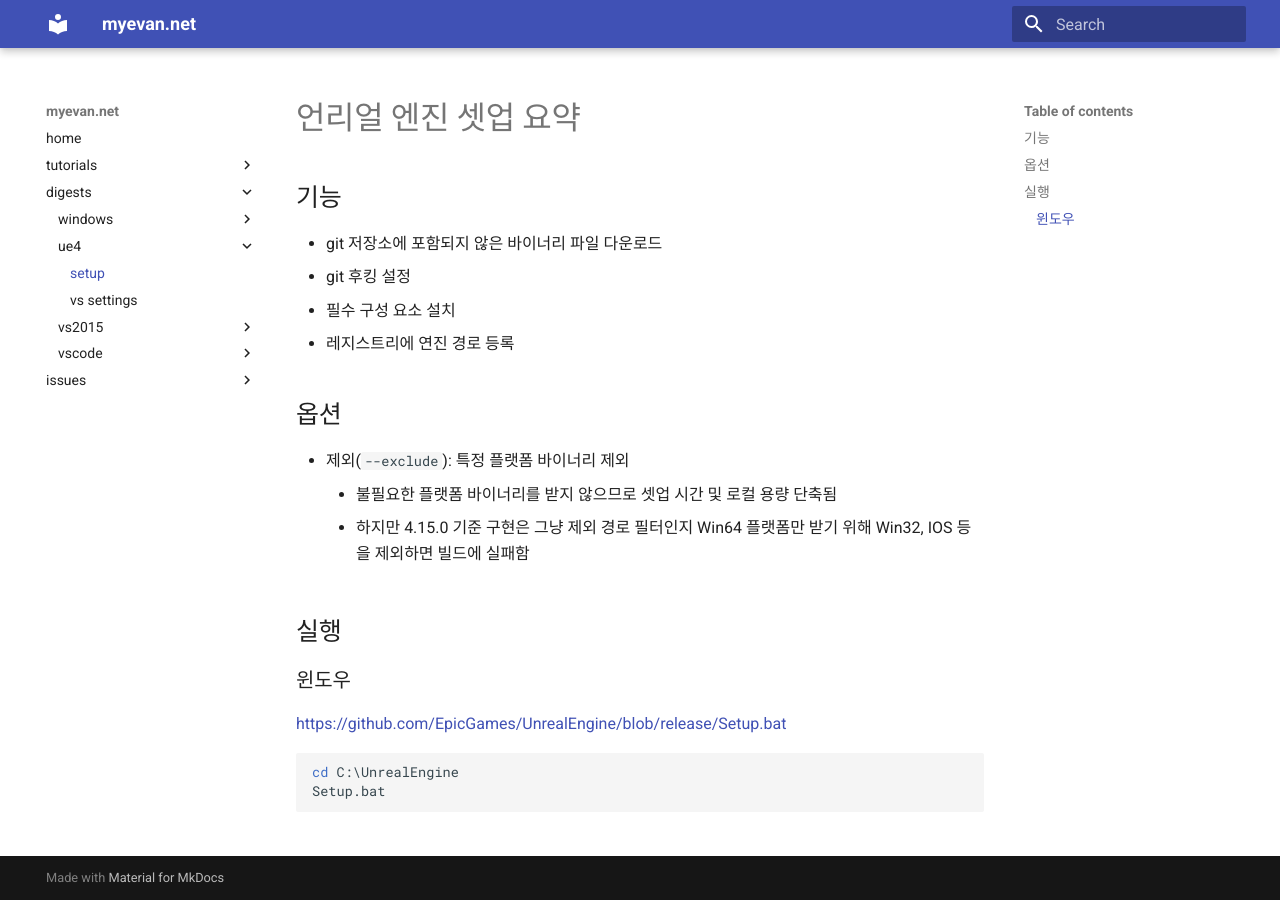
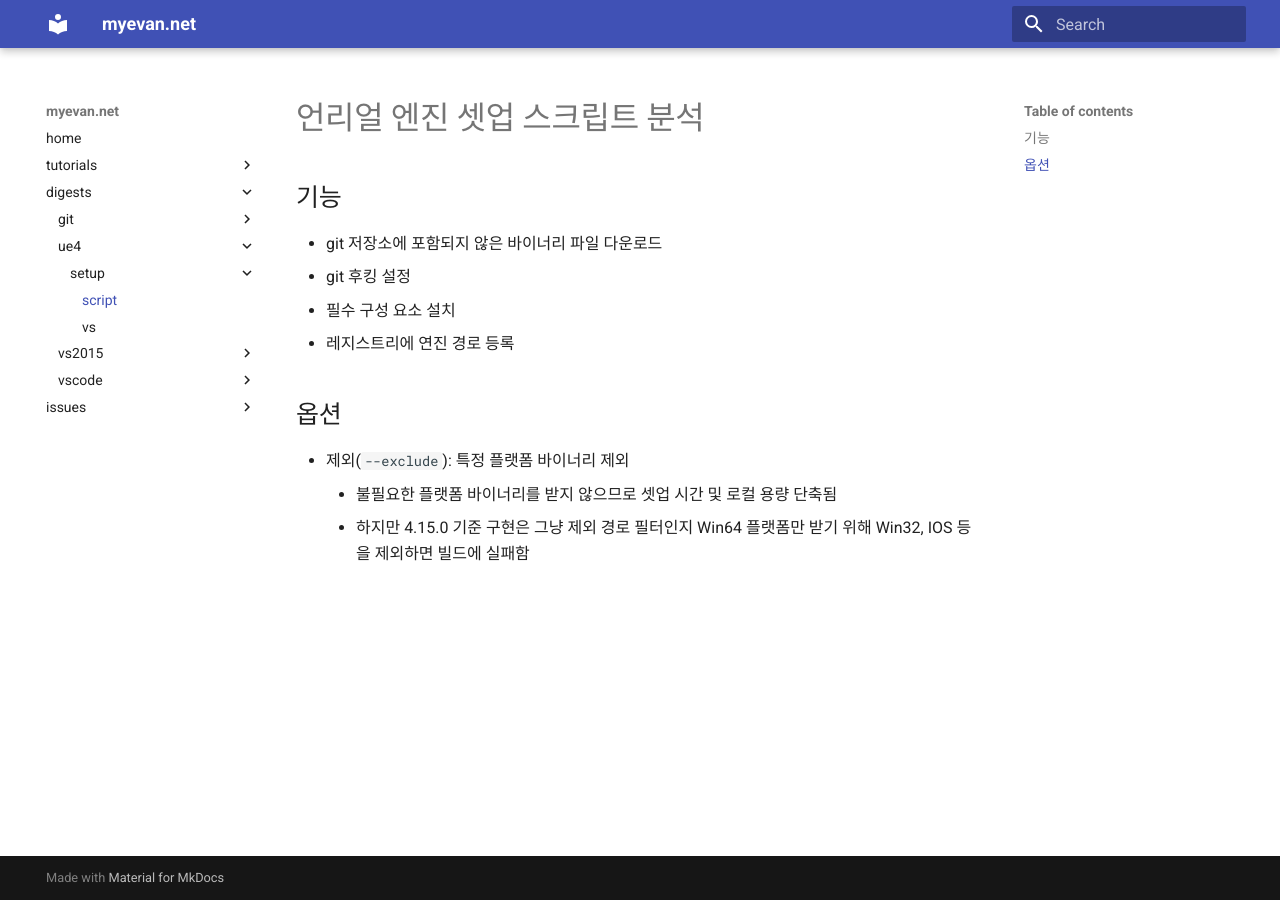
Before and after one commit to myevan/myevan-home, an MkDocs documentation site: the page built from docs/ue4_setup_script_digest.md, in a window 1280 px wide. Built offline with MkDocs 1.6.1 and Material for MkDocs 9.7.7, drawn with Linux system fonts in a browser that asks for light colours; old or Windows-style settings are respelled for this version of MkDocs.

Commit message:
문서 명칭 정리

```diff
--- a/docs/ue4_setup_digest.md
+++ b/docs/ue4_setup_script_digest.md
@@ -1,4 +1,4 @@
-# 언리얼 엔진 셋업 요약
+# 언리얼 엔진 셋업 스크립트 분석
 
 ## 기능
 
@@ -12,14 +12,3 @@
 * 제외(`--exclude`): 특정 플랫폼 바이너리 제외
     * 불필요한 플랫폼 바이너리를 받지 않으므로 셋업 시간 및 로컬 용량 단축됨
     * 하지만 4.15.0 기준 구현은 그냥 제외 경로 필터인지 Win64 플랫폼만 받기 위해  Win32, IOS 등을 제외하면 빌드에 실패함
-
-
-## 실행
-
-### 윈도우
-
-<https://github.com/EpicGames/UnrealEngine/blob/release/Setup.bat>
-
-    :::bat
-    cd C:\UnrealEngine
-    Setup.bat
--- a/mkdocs.yml
+++ b/mkdocs.yml
@@ -8,15 +8,17 @@ pages:
     - "home": index.md
     - "tutorials":
         - "myevan site": myevan_site_tutorial.md
-        - "ue4 build": ue4_build_tutorial.md
+        - "ue4 build":
+            - "windows": windows_ue4_build_tutorial.md
     - "digests":
-        - "windows":
+        - "git":
             - "git hosting": windows_git_hosting_digest.md
         - "ue4":
-            - "setup": ue4_setup_digest.md
-            - "vs settings": ue4_vs_settings_digest.md
+            - "setup":
+                - "script": ue4_setup_script_digest.md
+                - "vs": windows_ue4_setup_vs_digest.md
         - "vs2015":
-            - "setup": vs2015_setup_digest.md
+            - "download": vs2015_download_digest.md
         - "vscode":
             - "plugins":
                 - "vim": vscode_plugin_vim_digest.md
```
Also changed, not shown: docs/index.md (+5 -3 lines), docs/windows_ue4_build_tutorial.md (renamed from docs/ue4_build_tutorial.md, +6 -2 lines), docs/windows_ue4_setup_vs_digest.md (renamed from docs/ue4_vs_settings_digest.md, +2 -2 lines).
